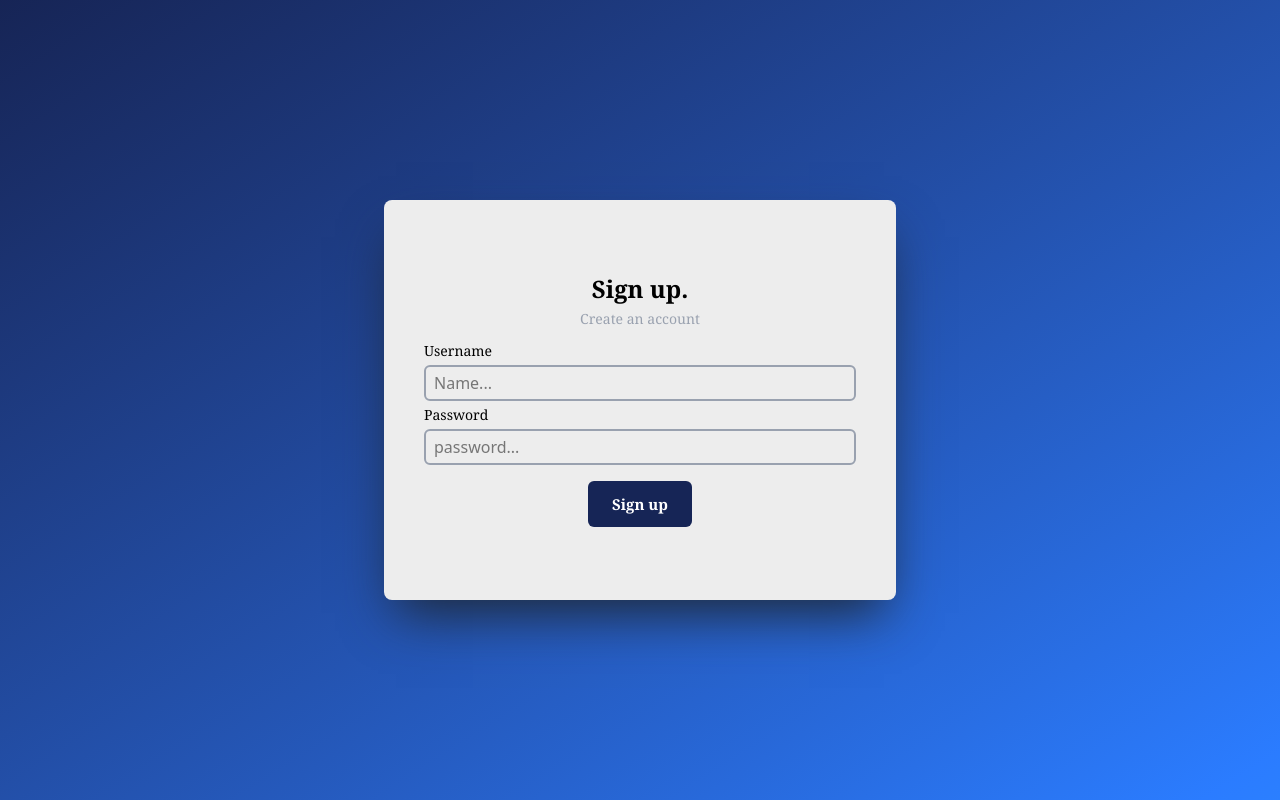
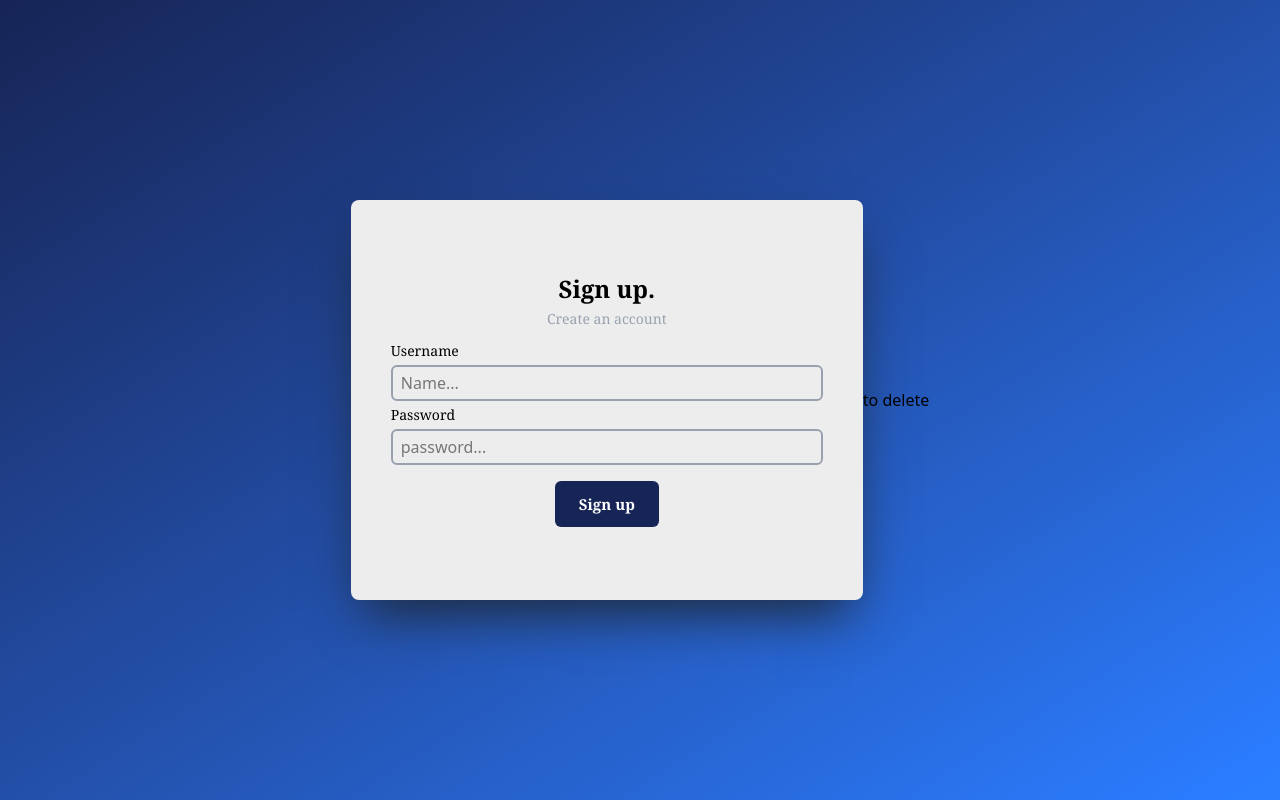
Before and after one commit to Gulammohammaddkhan/E-commerce, a React (Vite) app: page /signup in a window 1280 px wide. Built offline with nearby package versions, Linux system fonts and the light colour scheme.

Commit message:
12-12-25

```diff
--- a/src/Components/SignUp/SignUp.jsx
+++ b/src/Components/SignUp/SignUp.jsx
@@ -86,6 +86,7 @@ function SignUp() {
           <Button text={"Sign up"} />
         </form>
       </div>
+      <div>to delete</div>
     </div>
   );
 }
```
